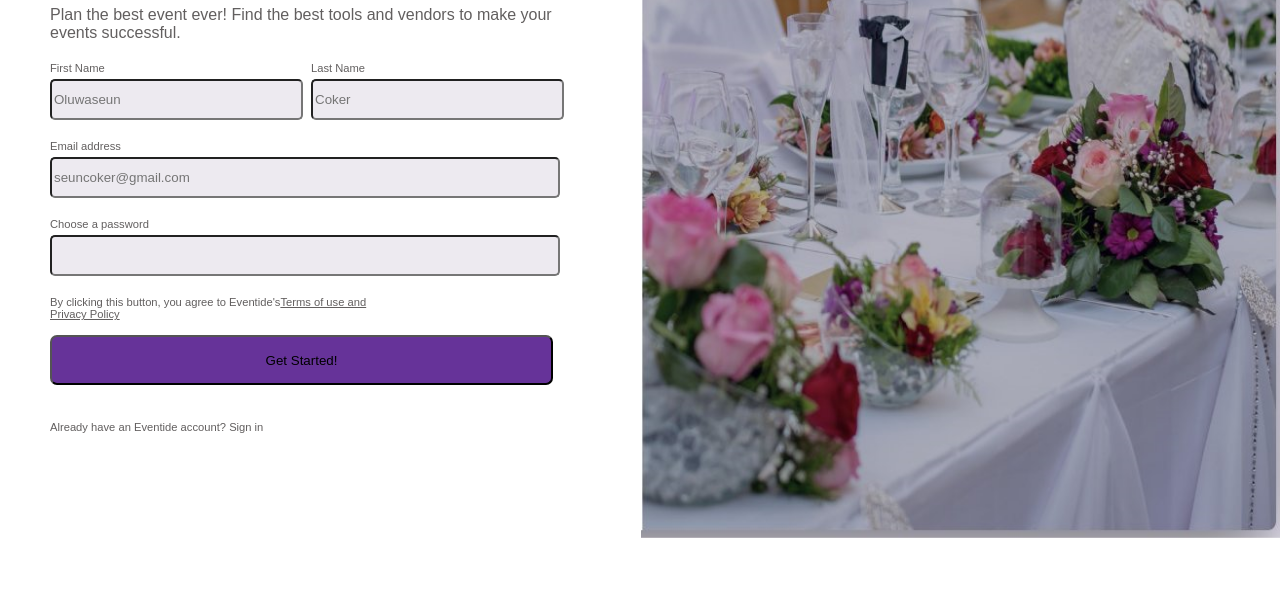
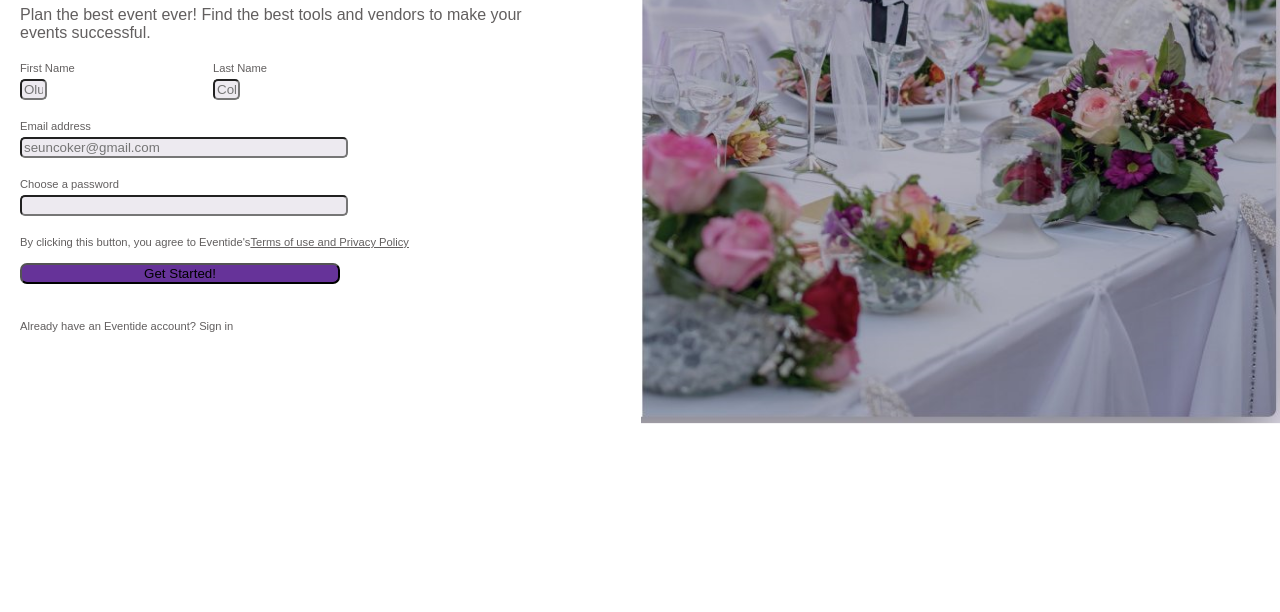
Before and after one commit to eguonzy/Eventide, a plain HTML site: page index.html in a window 1280 px wide. Shown: the part 188-800 px from the top of the page. Drawn offline with Linux system fonts and the light colour scheme; a script that the page names is missing.

Commit message:
Update eventide.css

```diff
--- a/eventide.css
+++ b/eventide.css
@@ -11,7 +11,7 @@
 
   body {
       font-family: sans-serif;
-      margin: 20px 20px 20px 50px;
+      margin: 20px 20px 20px 20px;
       width: 50%;
       color: rgb(98, 95, 95);
   }
@@ -61,8 +61,7 @@
   }
 
   input {
-      height: 35px;
-      width: 245px;
+      width: 10%;
       border-radius: 5px;
       background-color: rgb(237, 234, 240);
   }
@@ -77,14 +76,12 @@
   }
 
   .input3 {
-      width: 502px;
+      width:50%;
   }
-  form {
- width: 50%;}
+
   #input3 {
       margin-top: 10px;
-      width: 503px;
-      height: 50px;
+      width: 50%;
       background-color: rebeccapurple;
       border-radius: 7px;
   }
```
